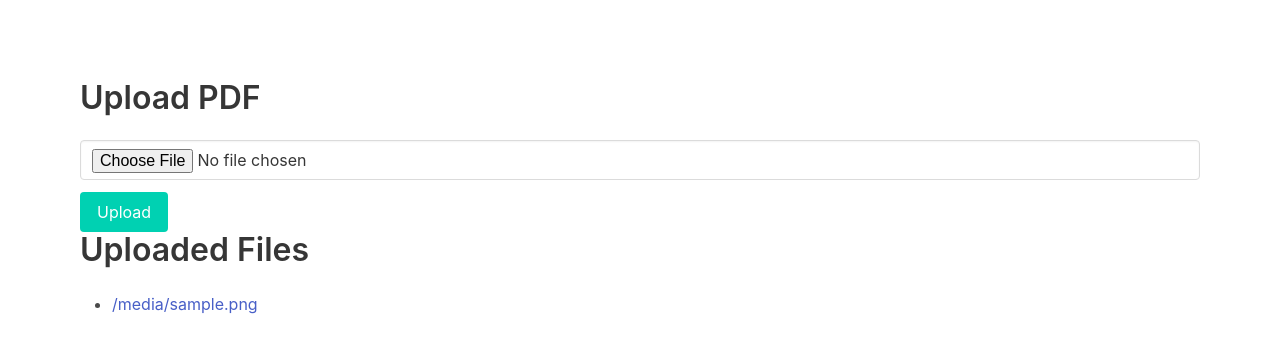
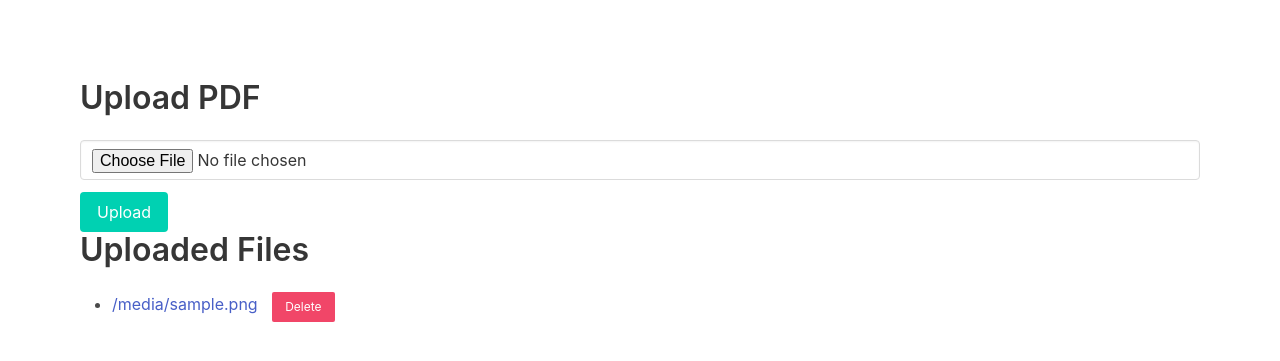
Before and after one commit to xdu/recono, a Flask app: template templates/upload.html in a window 1280 px wide. Shown: the top 361 px of the page. Run offline with Flask 3, Linux system fonts and the light colour scheme; the template is opened without the code that fills it: most values are stand-ins (such as "Sample title", 1, 10 or a date in 2020).

Commit message:
remove pdf file

```diff
--- a/app.py
+++ b/app.py
@@ -235,3 +235,25 @@ def view_text(filename, start, end=None):
         text = extract_text(filename, page_num)
         texts.append(text.replace('\n', '<br>'))
     return render_template('text.html', filename=filename, texts=texts, start_page=start, end_page=end)
+
+@app.route('/delete/<filename>', methods=['POST'])
+def delete_file(filename):
+    filepath = os.path.join(app.config['UPLOAD_FOLDER'], filename)
+
+    # Delete the PDF file
+    if os.path.exists(filepath):
+        os.remove(filepath)
+
+    # Delete all associated page preview images
+    image_pattern = f'static/page_preview_{filename}_*.png'
+    import glob
+    for image_file in glob.glob(image_pattern):
+        try:
+            os.remove(image_file)
+        except OSError as e:
+            print(f"Error deleting image file {image_file}: {e}")
+
+    # Note: We don't delete the database entries to conserve the text data
+    # as requested by the user
+
+    return redirect(url_for('upload'))
--- a/templates/upload.html
+++ b/templates/upload.html
@@ -21,10 +21,21 @@
       <div class="content">
           <ul>
             {% for filename in uploaded_files %}
-              <li><a href="{{ url_for('view_pdf', filename=filename, page=1) }}">{{ filename }}</a></li>
+              <li>
+                <a href="{{ url_for('view_pdf', filename=filename, page=1) }}">{{ filename }}</a>
+                <form method="POST" action="{{ url_for('delete_file', filename=filename) }}" style="display: inline; margin-left: 10px;" onsubmit="return confirmDelete('{{ filename }}')">
+                  <button type="submit" class="button is-danger is-small">Delete</button>
+                </form>
+              </li>
             {% endfor %}
           </ul>
       </div>
+
+      <script>
+      function confirmDelete(filename) {
+          return confirm(`Are you sure you want to delete "${filename}"? This will remove the PDF file and all extracted page images, but the extracted text will be preserved in the database.`);
+      }
+      </script>
     </div>
   </section>
 {% endblock %}
```
